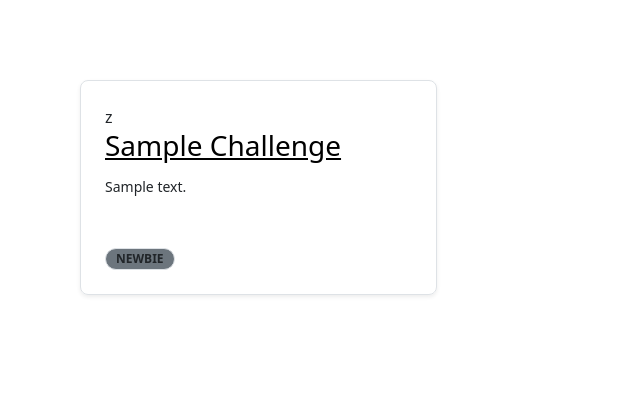
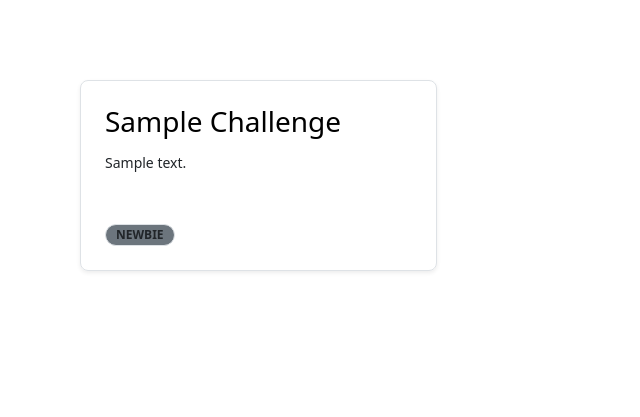
Before and after one commit to vbello-tech/BackEndGuru, a Django app: page /challenge/all-challenge/ in a window 1280 px wide. Shown: the part 56-473 px from the top of the page, without its empty margins (0-640 px from the left). Run offline with Django 5.2, Linux system fonts and the light colour scheme; tables that the repository leaves empty hold one stand-in row (values such as "Sample post"); some libraries are stand-ins or nearby versions.

```diff
--- a/Templates/Challenge/list.html
+++ b/Templates/Challenge/list.html
@@ -10,8 +10,8 @@
         <div class="grid grid-cols-1 md:grid-cols-2 lg:grid-cols-3 gap-6 w-full max-w-6xl">
             {% for challenge in challenges %}
             <div class="rounded-lg border bg-card text-card-foreground shadow-sm" data-v0-t="card">
-                <div class="flex flex-col space-y-1.5 p-6">z
-                    <a href="{{ challenge.get_detail }}" class="text-1xl underline text-black font-bold capitalize"> <h3>{{ challenge.title }}</h3> </a>
+                <div class="flex flex-col space-y-1.5 p-6">
+                    <a href="{{ challenge.get_detail }}" class="text-1xl no-underline text-black font-bold capitalize"> <h3>{{ challenge.title }}</h3> </a>
                     <p class="text-sm text-muted-foreground">{{ challenge.description }}</p>
                 </div>
                 <div class="p-6">
```
